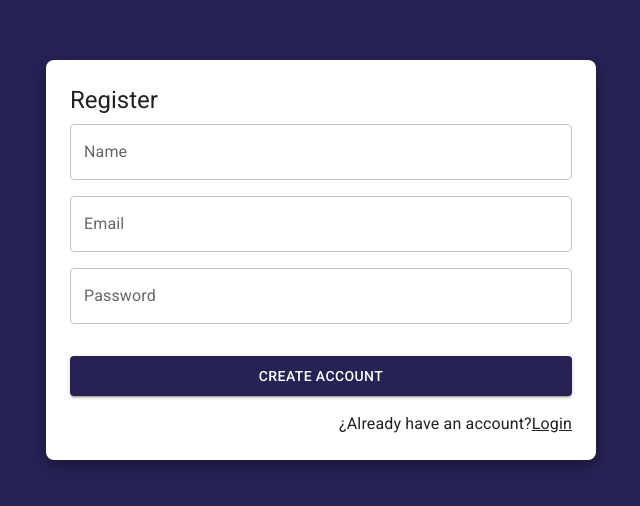
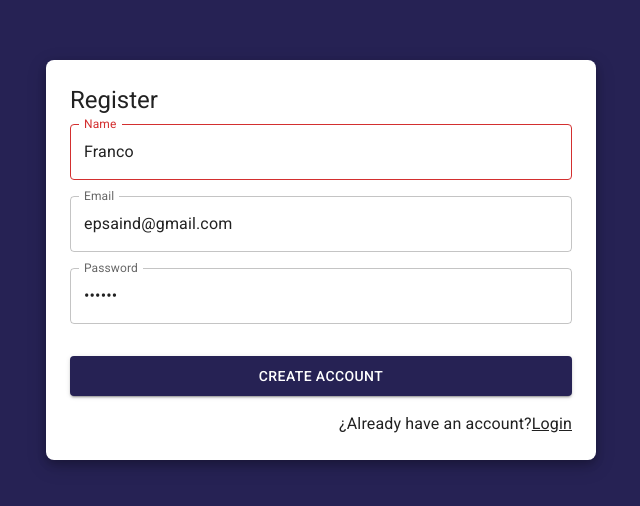
Before and after one commit to Lostovayne/Journal-App-React-Redux-Toolkit-Material-Ui-Firebase-Testing-con-Jest, a React (Vite) app: page /auth/register in a window 1280 px wide. Shown: the part 140-646 px from the top of the page, without its empty margins (319-959 px from the left). Built offline with nearby package versions, Linux system fonts and the light colour scheme.

Commit message:
formdata

```diff
--- a/src/auth/pages/RegisterPage.jsx
+++ b/src/auth/pages/RegisterPage.jsx
@@ -1,46 +1,99 @@
-import { Button, Grid, Link, TextField, Typography } from '@mui/material';
-import { Link as RouterLink } from 'react-router-dom';
-import { AuthLayout } from '../layout/AuthLayout';
+import { Button, Grid, Link, TextField, Typography } from "@mui/material";
+import { Link as RouterLink } from "react-router-dom";
+import { AuthLayout } from "../layout/AuthLayout";
+import { useForm } from "../../hooks";
+
+const formData = {
+    email: "epsaind@gmail.com",
+    password: "123456",
+    displayName: "Franco",
+};
+
+const formValidations = {
+    email: [(value) => value.includes("@"), "El correo debe de tener una @"],
+    password: [(value) => value.length >= 6, "El password debe de tener mas de 6 caracteres"],
+    displayName: [(value) => value.length >= 1, "El nombre es obligatorio"],
+};
 
 export const RegisterPage = () => {
+    const {
+        formState,
+        displayName,
+        email,
+        password,
+        onInputChange,
+        isFormValid,
+        displayNameValid,
+        emailValid,
+        passwordValid,
+    } = useForm(formData, formValidations);
+
+    const onSubmit = (event) => {
+        event.preventDefault();
+        // console.log(formState);
+    };
+
     return (
-        <AuthLayout title='Register'>
-            <form action=''>
+        <AuthLayout title="Register">
+            <form action="" onSubmit={onSubmit}>
                 <Grid container>
                     <Grid item xs={12} sx={{ mb: 2 }}>
-                        <TextField label='Name' type='text' placeholder='Your Name' variant='outlined' fullWidth />
+                        <TextField
+                            label="Name"
+                            type="text"
+                            placeholder="Your Name"
+                            variant="outlined"
+                            fullWidth
+                            name="displayName"
+                            value={displayName}
+                            onChange={onInputChange}
+                            error={!displayNameValid}
+                            helperText={displayNameValid}
+                        />
                     </Grid>
 
                     <Grid item xs={12} sx={{ mb: 2 }}>
                         <TextField
-                            label='Email'
-                            type='email'
-                            placeholder='correo@example.com'
-                            variant='outlined'
+                            label="Email"
+                            type="email"
+                            placeholder="correo@example.com"
+                            variant="outlined"
                             fullWidth
+                            name="email"
+                            value={email}
+                            onChange={onInputChange}
                         />
                     </Grid>
 
                     <Grid item xs={12} sx={{ mb: 1 }}>
                         <TextField
-                            label='Password'
-                            type='password'
-                            placeholder='********'
-                            variant='outlined'
+                            label="Password"
+                            type="password"
+                            placeholder="********"
+                            variant="outlined"
                             fullWidth
+                            name="password"
+                            value={password}
+                            onChange={onInputChange}
                         />
                     </Grid>
                     <Grid container spacing={2} sx={{ my: 1 }}>
                         <Grid item xs={12}>
-                            <Button variant='contained' color='primary' fullWidth sx={{ py: 1 }}>
+                            <Button
+                                variant="contained"
+                                color="primary"
+                                fullWidth
+                                sx={{ py: 1 }}
+                                type="submit"
+                            >
                                 Create Account
                             </Button>
                         </Grid>
                     </Grid>
 
-                    <Grid container direction={'row'} justifyContent='end' sx={{ mt: 1 }}>
+                    <Grid container direction={"row"} justifyContent="end" sx={{ mt: 1 }}>
                         <Typography>¿Already have an account? </Typography>
-                        <Link component={RouterLink} color='inherit' to='/auth/login'>
+                        <Link component={RouterLink} color="inherit" to="/auth/login">
                             Login
                         </Link>
                     </Grid>
--- a/src/hooks/useForm.js
+++ b/src/hooks/useForm.js
@@ -1,6 +1,6 @@
 import { useState } from "react";
 
-export const useForm = (initialForm = {}) => {
+export const useForm = (initialForm = {}, formValidations = {}) => {
     const [formState, setFormState] = useState(initialForm);
 
     const onInputChange = ({ target }) => {
```
